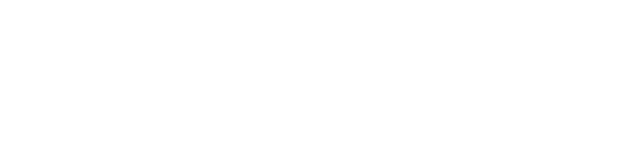
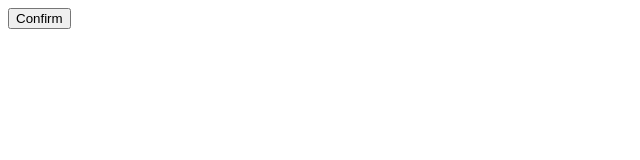
Before and after one commit to Kinoprpw/lab, a plain HTML site: page index.html in a window 1280 px wide. Shown: the whole page, without its empty margins (0-640 px from the left). Drawn offline with Linux system fonts and the light colour scheme.

Commit message:
create btn

```diff
--- a/index.html
+++ b/index.html
@@ -6,6 +6,6 @@
     <title>Document</title>
 </head>
 <body>
-
+    <input type="button" value="Confirm">
 </body>
 </html>
```
